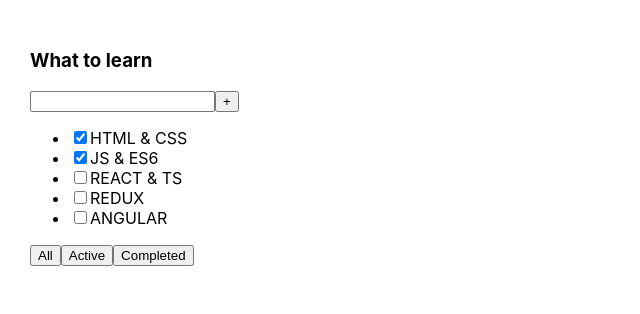
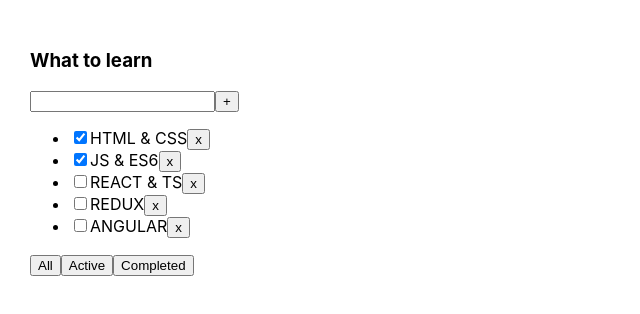
Before and after one commit to Pikadorius/todolist-ts-01, a React (Create React App) app: page / in a window 1280 px wide. Shown: the top 314 px of the page, without its empty margins (0-640 px from the left). Built offline with nearby package versions, Linux system fonts and the light colour scheme.

Commit message:
added delete button to tasks

```diff
--- a/src/TodoList.tsx
+++ b/src/TodoList.tsx
@@ -22,6 +22,7 @@
                             <li>
                                 <input type="checkbox" checked={elem.isDone}/>
                                 <span>{elem.title}</span>
+                                <button>x</button>
                             </li>
                         )
                     })
```
